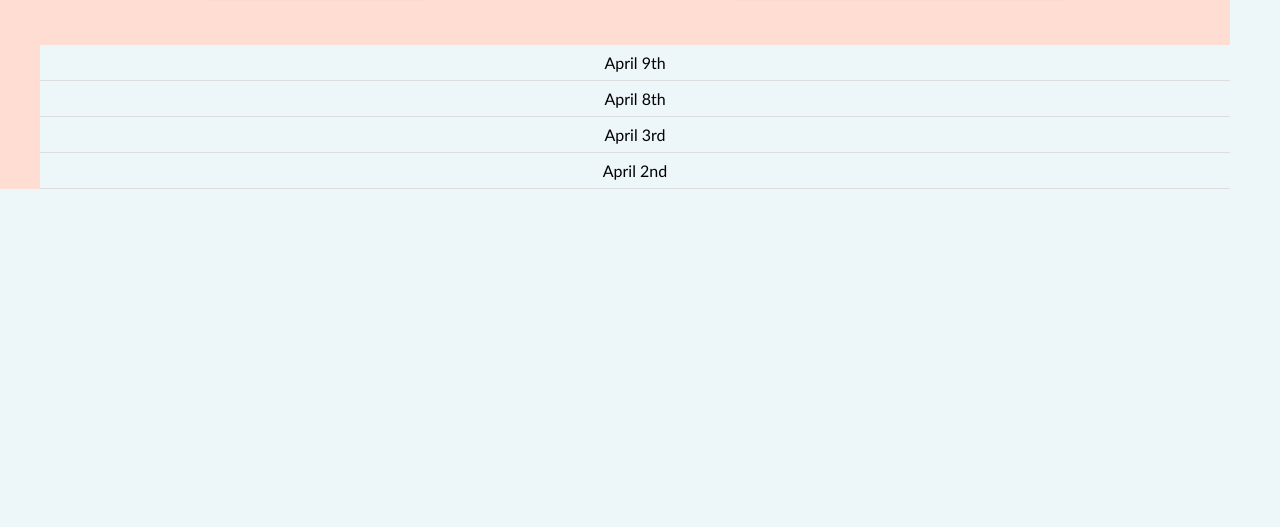
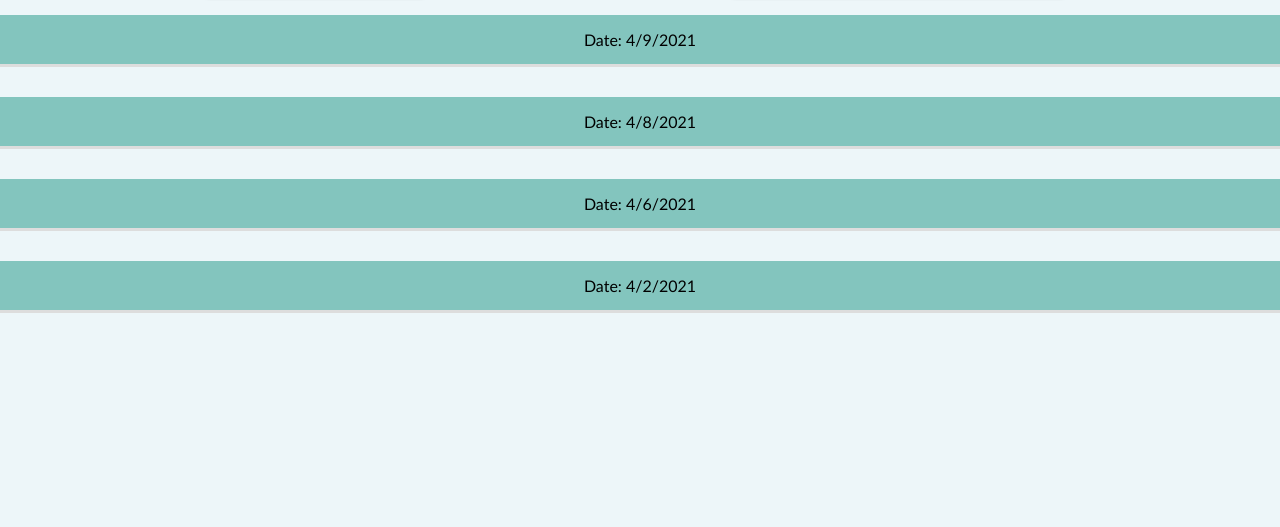
Before and after one commit to Lin2/TheraLog, a website: page main.html in a window 1280 px wide. Shown: the part 273-800 px from the top of the page. Drawn offline with Linux system fonts and the light colour scheme.

Commit message:
table updates
I changed color of journal entries and spaced things out better

```diff
--- a/main.html
+++ b/main.html
@@ -32,7 +32,8 @@
         </div>
     </div>
 
-    <div class="scroll-log">
+    <div class="options">
+        <div class="scroll-log">
             <div class="progress-container">
                 <div class="progress-bar" id="myBar"></div>
                     <ul class="nav-items">
@@ -40,32 +41,33 @@
                             <a href="journalTest.html">+ New Log </a>
                             <div class="divider"></div>
                             <a href="videoindex.html"> Contact Therapist</a>
-                            <hr>
-                            <table>
-                                <tr>
-                                    <td>April 9th</td>
-                                </tr>
-
-                                <tr>
-                                    <td>April 8th</td>
-                                </tr>
-
-                                <tr>
-                                    <td>April 3rd</td>
-                                </tr>
-
-                                <tr>
-                                    <td>April 2nd</td>
-                                </tr>
-
-
-                            </table>
                         </li>
 
 
                     </ul>
+                    <hr>
+                        <table class="table">
+                            <tr>
+                                <td>Date: 4/9/2021</td>
+                            </tr>
+
+                            <tr>
+                                <td>Date: 4/8/2021</td>
+                            </tr>
+
+                            <tr>
+                                <td>Date: 4/6/2021</td>
+                            </tr>
+
+                            <tr>
+                                <td>Date: 4/2/2021</td>
+                            </tr>
+                        </table>
             </div>
+
       </div>
+
+    </div>
 
 
 
--- a/styles.css
+++ b/styles.css
@@ -145,25 +145,19 @@ scroll-log {
 }
 
 table {
-    border-collapse: collapse;
+    border-collapse: separate;
+    border-spacing: 0 30px;
     width: 100%;
   }
 
   td {
-    padding: 8px;
+    padding: 15px;
     text-align: center;
-    border-bottom: 1px solid #ddd;
+    font-family: Calibri;
+    border-bottom: 3px solid #ddd;
+    background: #83C5BE;
   }
 
 tr:hover {
-    background-color:#f5f5f5;
+    background-color:#83C5BE;
 }
-
-hr {
-    position: relative;
-    top: 20px;
-    border: none;
-    height: 12px;
-    background: #ffddd2;
-    margin-bottom: 50px;
-}
```
